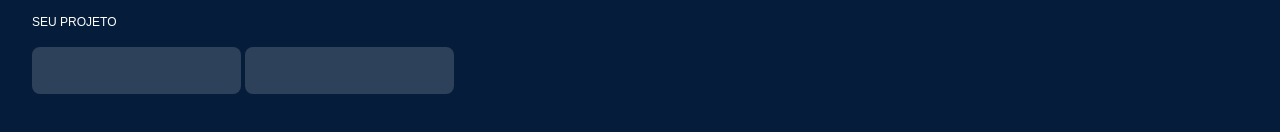
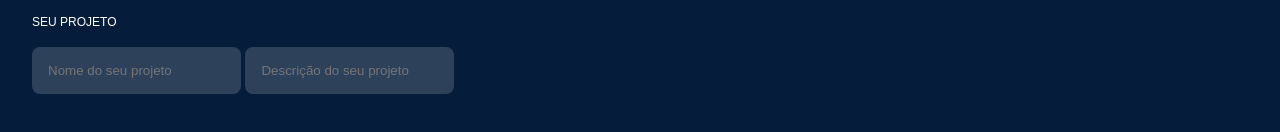
Before and after one commit to leonardo-amaro/alura-dev, a plain HTML site: page index.html in a window 1280 px wide. Shown: the part 260-392 px from the top of the page. Drawn offline with Linux system fonts and the light colour scheme.

Commit message:
add campos do projeto

```diff
--- a/index.html
+++ b/index.html
@@ -30,8 +30,8 @@
       <p class="menu-titulo">
         SEU PROJETO
       </p>
-      <input type="text" name="nome-projeto" id="nome-projeto" class="campo-projeto" />
-      <input type="text" name="descricao-projeto" id="descricao-projeto" class="campo-projeto" />
+      <input type="text" name="nome-projeto" id="nome-projeto" class="campo-projeto" placeholder="Nome do seu projeto" />
+      <input type="text" name="descricao-projeto" id="descricao-projeto" class="campo-projeto" placeholder="Descrição do seu projeto" />
     </aside>
   </main>
 </body>
```
